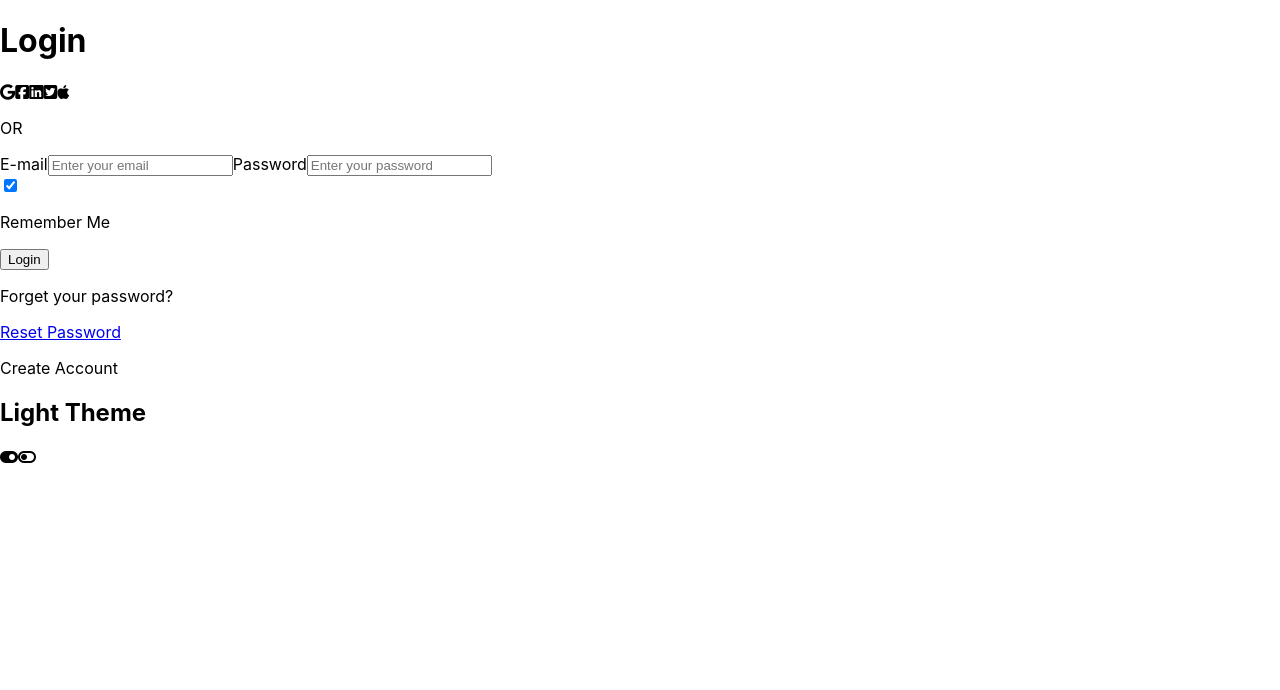
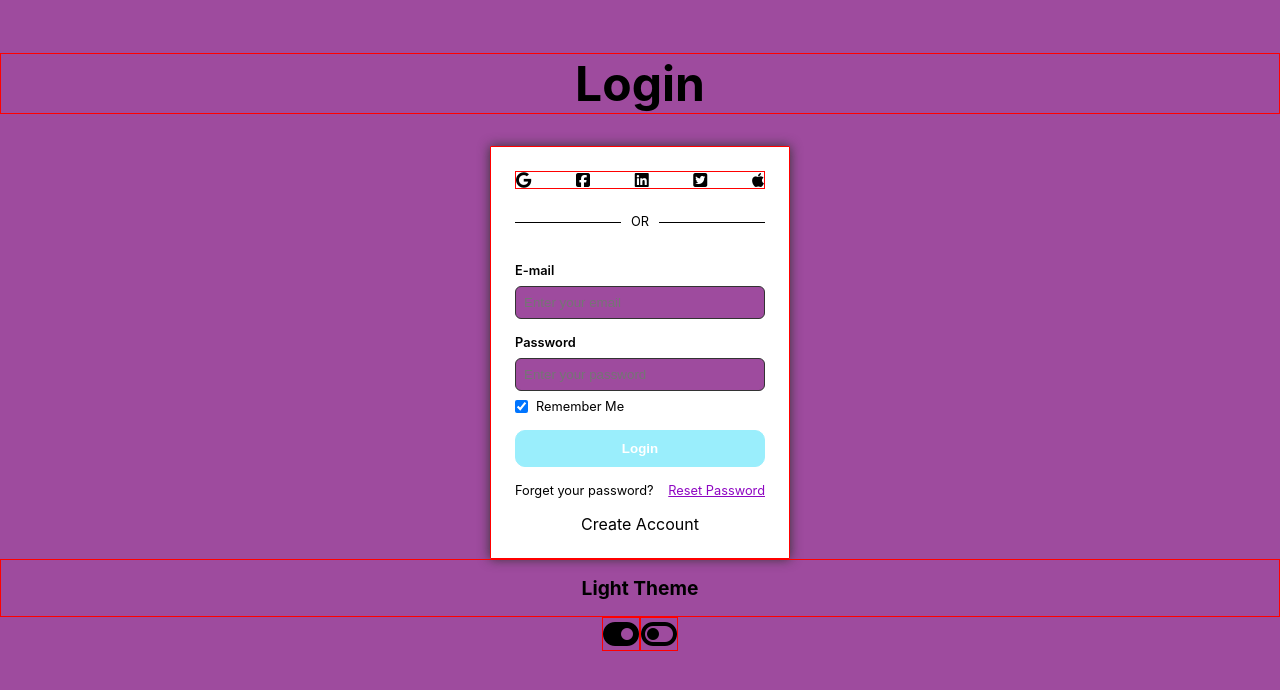
Before and after one commit to SiriusLL/dark-theme, a React (Create React App) app: page / in a window 1280 px wide. Shown: the top 690 px of the page. Built offline with nearby package versions, Linux system fonts and the light colour scheme.

Commit message:
css for login

```diff
--- a/src/index.css
+++ b/src/index.css
@@ -16,9 +16,156 @@
   --from-bg: #333;
 }
 
+* {
+  padding: 0;
+  margin: 0;
+  box-sizing: border-box;
+}
+
 body {
   margin: 0;
   font-family: -apple-system, BlinkMacSystemFont, "Segoe UI", "Roboto", "Oxygen",
     "Ubuntu", "Cantarell", "Fira Sans", "Droid Sans", "Helvetica Neue",
     sans-serif;
 }
+
+a {
+  color: var(--text-secondary);
+}
+
+.app {
+  background-color: var(--background);
+  color: var(--text-primary);
+  height: 100vh;
+  display: flex;
+  flex-direction: column;
+  justify-content: center;
+  font-size: 0.8rem;
+  transition: all 0.5s;
+}
+
+.login h1 {
+  text-align: center;
+  border: 1px solid red;
+  margin: -6rem 0 2rem;
+  font-size: 48px;
+}
+
+h2 {
+  border: 1px solid red;
+  text-align: center;
+  padding: 1rem;
+}
+
+.theme-toggle i {
+  border: 1px solid red;
+  font-size: 2rem;
+  cursor: pointer;
+}
+
+.theme-toggle {
+  text-align: center;
+}
+
+.container {
+  border: 1px solid red;
+  display: flex;
+  flex-direction: column;
+  justify-content: center;
+  align-items: center;
+  padding: 1.5rem;
+  width: 300px;
+  margin: auto;
+  box-shadow: 0px 0px 12px var(--border);
+  border-radius: 1px;
+  background-color: var(--form-bg);
+}
+
+.top {
+  border: 1px solid red;
+  display: flex;
+  justify-content: space-between;
+  width: 100%;
+}
+
+.top i {
+  font-size: 1rem;
+}
+
+.divider {
+  width: 100%;
+  text-align: center;
+  border-bottom: 1px solid var(--text-primary);
+  line-height: 0.1rem;
+  margin: 2rem 0;
+}
+
+span {
+  padding: 0 10px;
+  background-color: var(--form-bg);
+}
+
+form {
+  width: 100%;
+  display: flex;
+  flex-direction: column;
+}
+
+label {
+  margin: 8px 0;
+  font-weight: 600;
+}
+
+input {
+  padding: 8px;
+  margin-bottom: 8px;
+  border-radius: 6px;
+  border: 1px solid var(--border);
+  background: var(--background);
+  color: var(--text-primary);
+}
+
+.remember {
+  display: flex;
+  align-items: center;
+  width: 100%;
+}
+
+input[type="checkbox"]:checked {
+  margin: 0;
+  padding: 0;
+}
+
+.remember p {
+  padding-left: 8px;
+}
+
+button {
+  background-color: var(--accent);
+  border: 1px solid var(--accent);
+  color: #fff;
+  margin: 16px 0;
+  padding: 10px;
+  border-radius: 10px;
+  font-weight: 600;
+  cursor: pointer;
+}
+
+.bottom {
+  display: flex;
+  justify-content: space-between;
+  width: 100%;
+  font-size: 0.8rem;
+}
+
+.create {
+  font-size: 1rem;
+  margin-top: 1rem;
+  cursor: pointer;
+}
+
+@media screen and (max-width: 478px) {
+  .login {
+    width: 95%;
+  }
+}
```
